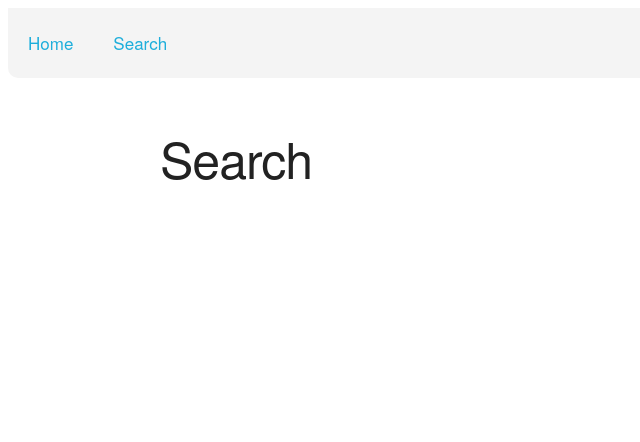
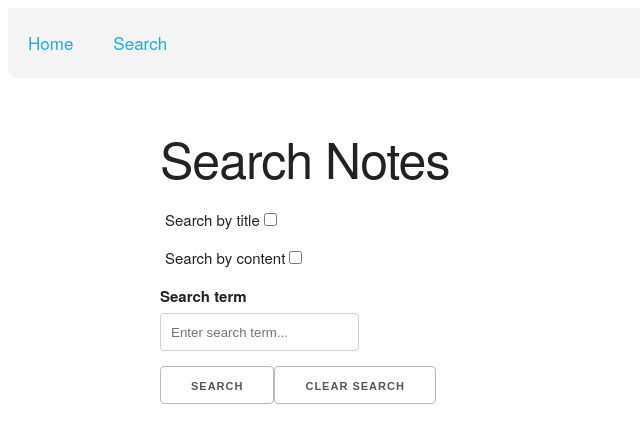
Before and after one commit to jclaey/notes-app-react, a React (Create React App) app: page /search in a window 1280 px wide. Shown: the top 442 px of the page, without its empty margins (0-640 px from the left). Built offline with nearby package versions, Linux system fonts and the light colour scheme.

Commit message:
add initial edit page and update page names

```diff
--- a/src/components/App.js
+++ b/src/components/App.js
@@ -1,8 +1,9 @@
 import React from 'react';
 import { BrowserRouter as Router, Route, Routes } from 'react-router-dom';
 import Navbar from './Navbar';
-import Home from './pages/Home';
-import Search from './pages/Search';
+import HomePage from './pages/HomePage';
+import SearchPage from './pages/SearchPage';
+import EditPage from './pages/EditPage';
 import './App.css';
 
 const App = () => {
@@ -12,8 +13,9 @@ const App = () => {
         <Navbar />
         <div className="container">
           <Routes>
-            <Route path="/" element={<Home />} exact />
-            <Route path="/search" element={<Search />} exact />
+            <Route path="/" element={<HomePage />} exact />
+            <Route path="/search" element={<SearchPage />} exact />
+            <Route path='/edit' element={<EditPage />} exact />
           </Routes>
         </div>
       </div>
--- /dev/null
+++ b/src/components/pages/EditPage.js
@@ -0,0 +1,13 @@
+import React from 'react';
+import NoteForm from '../NoteForm';
+
+const EditPage = () => {
+  return (
+    <>
+      <h1>Edit Note</h1>
+      <NoteForm />
+    </>
+  );
+};
+
+export default EditPage;
--- a/src/components/pages/Home.js
+++ b/src/components/pages/HomePage.js
@@ -1,7 +1,7 @@
 import React from 'react';
 import NoteForm from '../NoteForm';
 
-const Home = () => {
+const HomePage = () => {
    return (
      <>
        <h1>Create Note</h1>
@@ -12,4 +12,4 @@ const Home = () => {
    );
 };
 
-export default Home;
+export default HomePage;
--- a/src/components/pages/Search.js
+++ /dev/null
@@ -1,9 +0,0 @@
-import React from 'react';
-
-const Search = () => {
-  return (
-    <h1>Search</h1>
-  );
-};
-
-export default Search;
--- /dev/null
+++ b/src/components/pages/SearchPage.js
@@ -0,0 +1,29 @@
+import React from 'react';
+
+const SearchPage = () => {
+  return (
+    <>
+      <h1>Search Notes</h1>
+      <form>
+        <label>
+          <span className='label-body'>Search by title</span>
+          <input type="checkbox" id="title" />
+        </label>
+        <label htmlFor="body">
+          <span className='label-body'>Search by content</span>
+          <input type="checkbox" id="body" />
+        </label>
+        <label htmlFor="search">
+          <strong>Search term</strong>
+        </label>
+        <input type="text" id="search" placeholder="Enter search term..."></input>
+        <div id="buttons">
+          <button id="search-btn">Search</button>
+          <button id="clear-btn">Clear Search</button>
+        </div>
+      </form>
+    </>
+  );
+};
+
+export default SearchPage;
```
Also changed, not shown: src/components/NoteItem.js (added, +9 -0 lines), src/components/SearchBar.js (deleted, +0 -13 lines).
